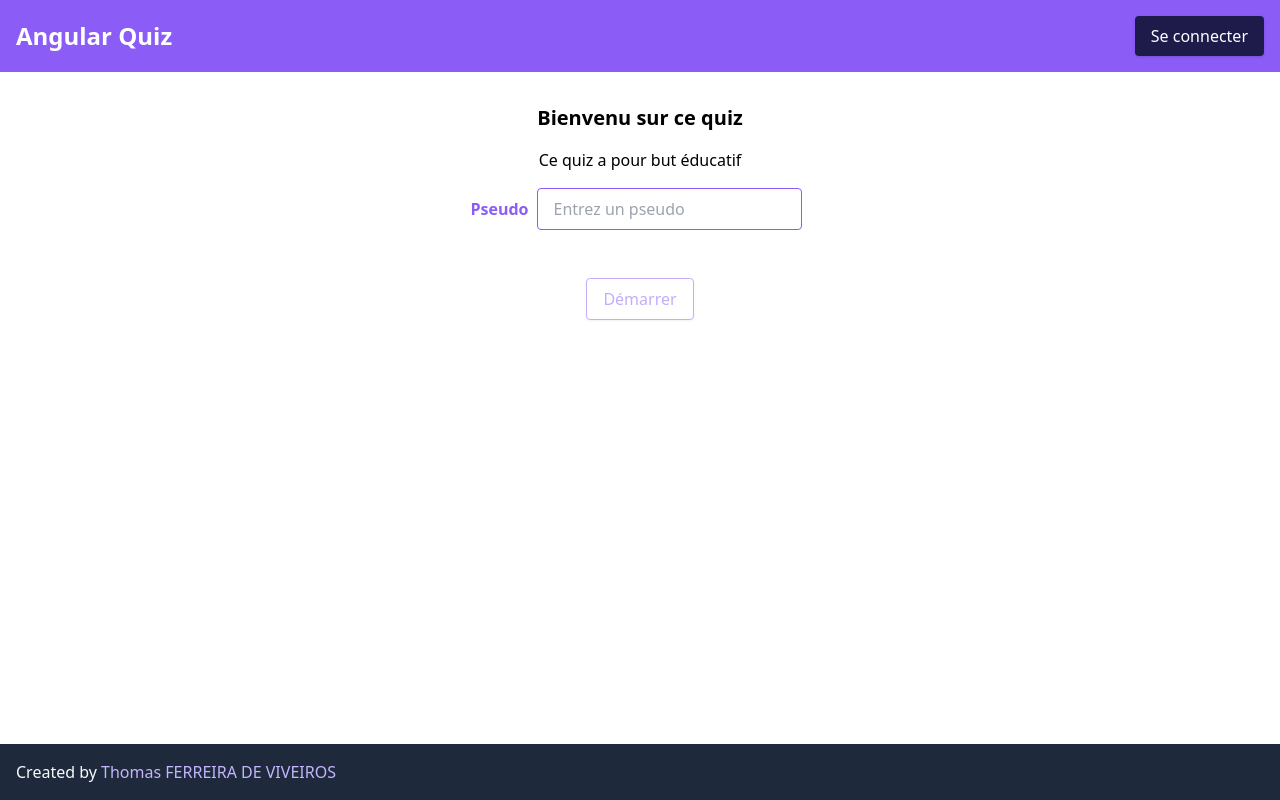
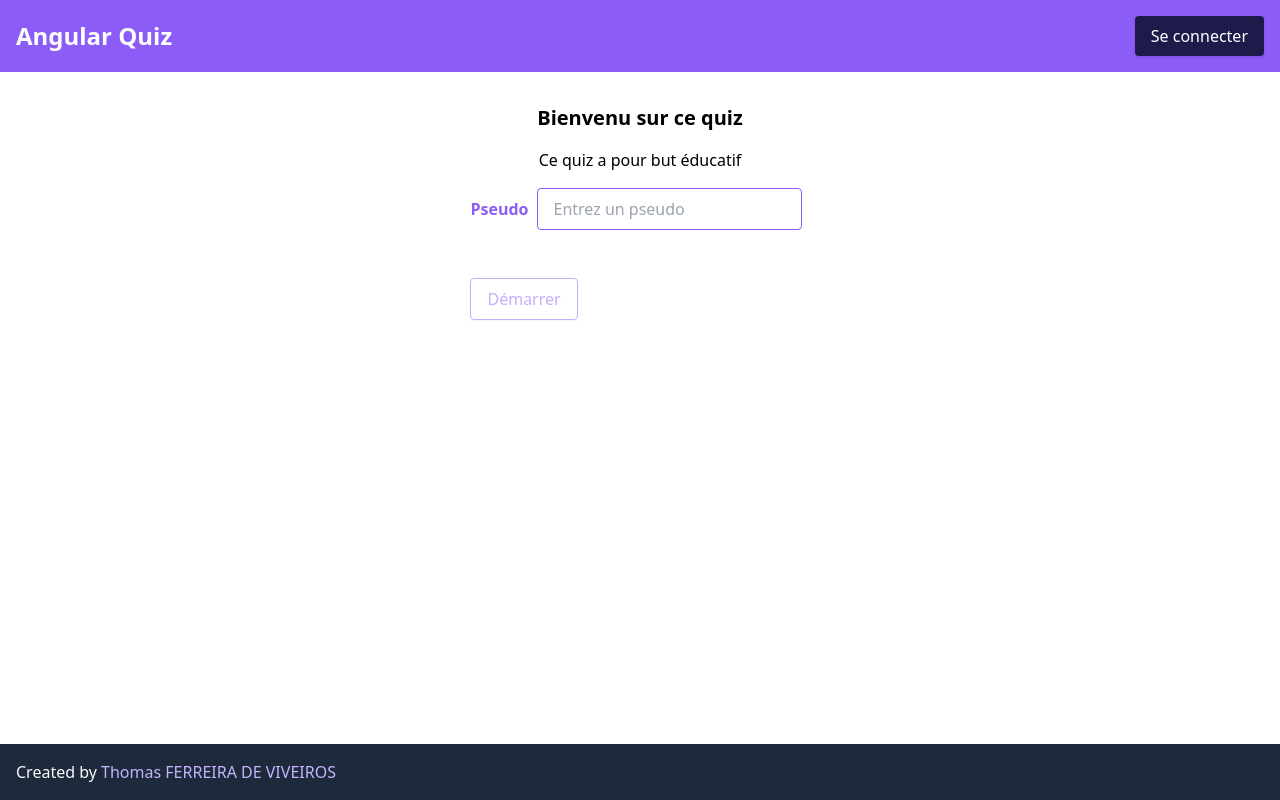
Before and after one commit to yeyo671/controle-angular, an Angular app: page / in a window 1280 px wide. Built offline with nearby package versions, Linux system fonts and the light colour scheme.

Commit message:
category page route

```diff
--- a/src/app/app-routing.module.ts
+++ b/src/app/app-routing.module.ts
@@ -5,11 +5,16 @@ import { QuizComponent } from "./quiz/quiz.component";
 import { ResultComponent } from "./quiz/result/result.component";
 import { LoginComponent } from "./auth/login/login.component";
 import { RegisterComponent } from "./auth/register/register.component";
+import { CategoryComponent } from './category/category.component';
 
 const routes: Routes = [
   {
     path: '',
     component : HomeComponent
+  },
+  {
+    path: 'category',
+    component : CategoryComponent
   },
   {
     path: 'quiz/:playerName',
--- a/src/app/category/category.component.ts
+++ b/src/app/category/category.component.ts
@@ -1,4 +1,4 @@
-import { Component } from '@angular/core';
+import { Component, Input } from '@angular/core';
 
 @Component({
   selector: 'app-category',
@@ -7,4 +7,6 @@ import { Component } from '@angular/core';
 })
 export class CategoryComponent {
 
+  @Input() playerName: String | undefined;
+
 }
--- a/src/app/home/home.component.html
+++ b/src/app/home/home.component.html
@@ -1,4 +1,5 @@
 <section class="home">
+  <div *ngIf="!goToCategory">
     <h2 class="home_title">Bienvenu sur ce quiz</h2>
     <p class="home_presentation">Ce quiz a pour but éducatif</p>
     <form action="" class="home_form">
@@ -14,9 +15,13 @@
     </form>
     <button
       class="home_quiz-btn btn--outline"
-    (click)="navigateToQuiz()"
+      (click)="navigateToCategory()"
       [disabled]="isPlayerNameFill"
     >
       Démarrer
     </button>
+  </div>
+  <div *ngIf="goToCategory">
+    <app-category [playerName]="playerName"></app-category>
+  </div>
 </section>
--- a/src/app/home/home.component.ts
+++ b/src/app/home/home.component.ts
@@ -9,6 +9,7 @@ import { AuthService } from "../auth/auth.service";
 })
 export class HomeComponent implements OnInit {
   playerName = '';
+  goToCategory = false;
 
   constructor(private router: Router, private authService: AuthService) { }
 
@@ -22,7 +23,12 @@ export class HomeComponent implements OnInit {
     return this.playerName.length < 1;
   }
 
-  navigateToQuiz() {
-    this.router.navigate(['/quiz', this.playerName]);
+  // navigateToQuiz() {
+  //   this.router.navigate(['/quiz', this.playerName]);
+  // }
+
+  navigateToCategory() {
+    this.goToCategory = true;
+    this.router.navigate(['/category']);
   }
 }
```
Lines whose indentation alone changed are shown as unchanged.
